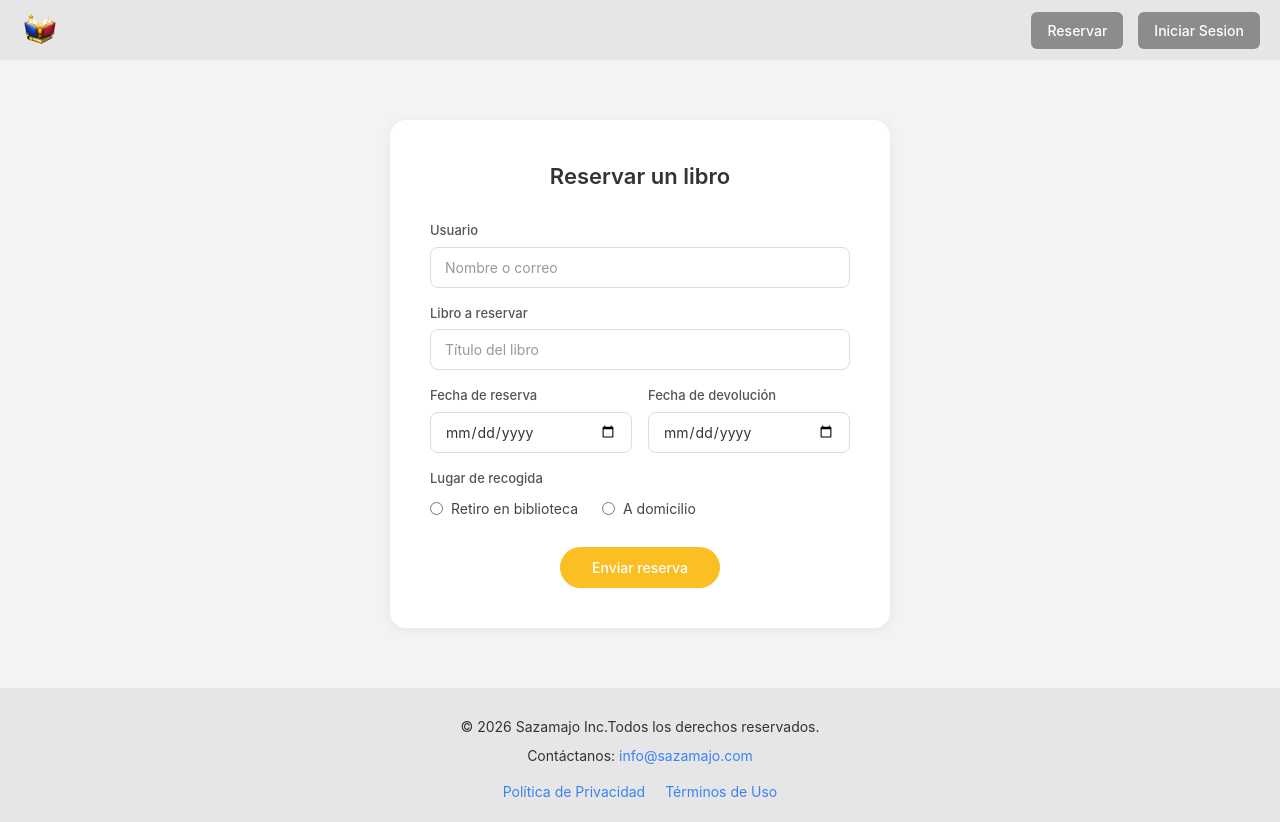
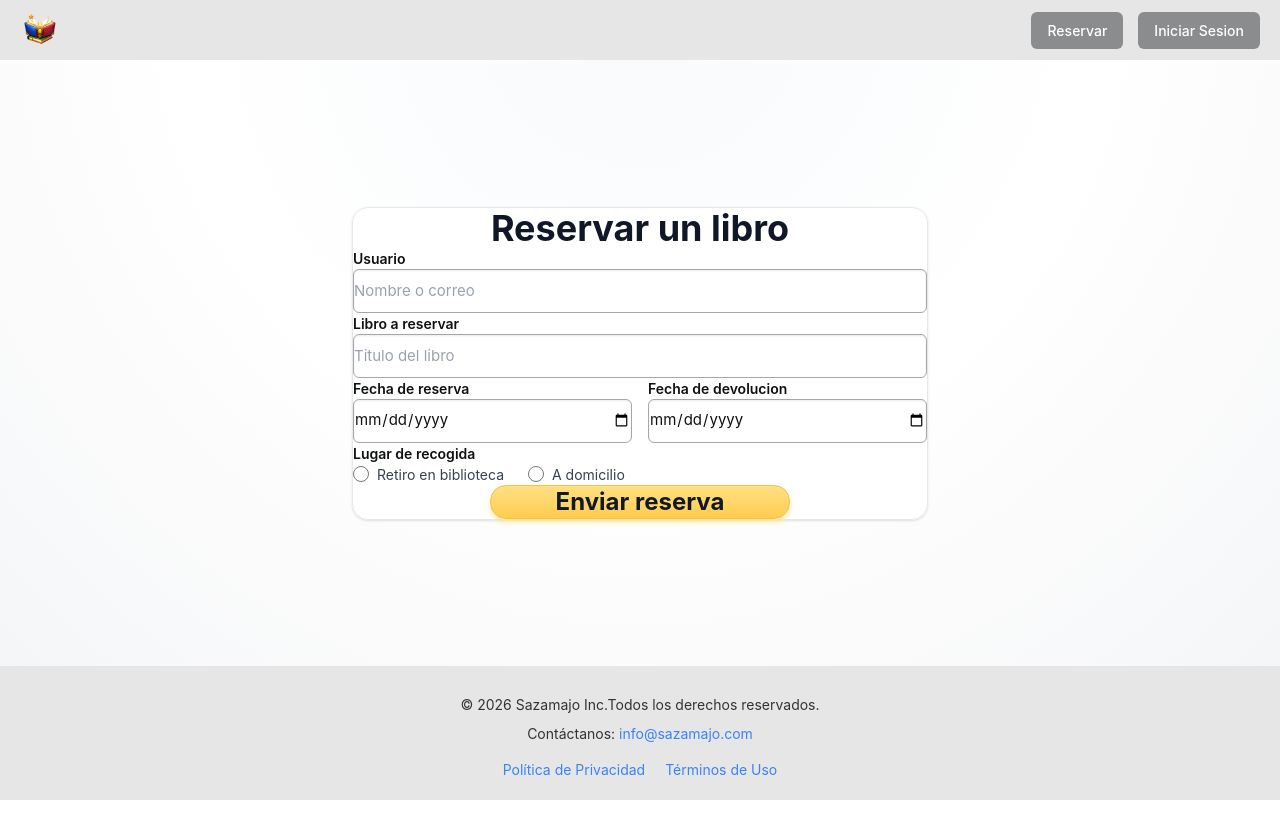
Before and after one commit to Elgrinch01/Proyecto-integrador, a React (Vite) app: page /reserva in a window 1280 px wide. After the commit the page ends 800 px from the top, so only its background shows below. Built offline with nearby package versions, Linux system fonts and the light colour scheme; no server answers.

Commit message:
HU05-HUO6-Index-Mejora en css

```diff
--- a/src/App.css
+++ b/src/App.css
@@ -27,6 +27,29 @@
 .nav-bar-header nav {
   display: flex;
   gap: 15px;
+}
+
+.nav-bar-search {
+  flex: 1;
+  display: flex;
+  justify-content: center;
+  padding: 0 16px;
+}
+
+.nav-bar-search input {
+  width: min(100%, 520px);
+  padding: 10px 15px;
+  border: 1px solid #ccc;
+  border-radius: 25px;
+  font-size: 15px;
+  outline: none;
+  background-color: #ffffff;
+  color: #333333;
+  transition: border-color 0.3s ease;
+}
+
+.nav-bar-search input:focus {
+  border-color: #3b82f6;
 }
 
 .nav-btn {
@@ -162,3 +185,13 @@
 .footer ul li {
   font-size: 14px;
 }
+
+.inicio {
+  min-height: 100vh;
+  display: flex;
+  flex-direction: column;
+}
+
+.inicio-content {
+  flex: 1;
+}
--- a/src/components/NavBarHeader.jsx
+++ b/src/components/NavBarHeader.jsx
@@ -1,12 +1,19 @@
 import { useNavigate } from "react-router-dom";
 
-const NavBarHeader = () => {
+const NavBarHeader = ({ hideButtons = false, showSearch = false }) => {
   const navigate = useNavigate();
 
   return (
     <aside className="nav-bar-header">
       <img src="/src/assets/Logo.png" alt="Logo" />
 
+      {showSearch && (
+        <div className="nav-bar-search">
+          <input type="text" placeholder="Busca tu libro favorito" />
+        </div>
+      )}
+
+      {!hideButtons && (
         <nav>
           <button
             className="nav-btn"
@@ -22,6 +29,7 @@ const NavBarHeader = () => {
             Iniciar Sesion
           </button>
         </nav>
+      )}
     </aside>
   );
 };
--- a/src/pages/Reserva.jsx
+++ b/src/pages/Reserva.jsx
@@ -58,115 +58,102 @@ function Reserva() {
         redirect("Reserva realizada con éxito para " + user.fullName, "/Index", "success")
     }
 
-    const inputStyle = {
-        width: "100%",
-        padding: "9px 14px",
-        border: "1px solid #ddd",
-        borderRadius: "8px",
-        fontSize: "14px",
-        boxSizing: "border-box",
-        outline: "none",
-        fontFamily: "inherit",
-        color: "#333",
-        backgroundColor: "white",
-    }
-
-    const labelStyle = {
-        display: "block",
-        marginBottom: "6px",
-        fontSize: "13px",
-        color: "#555",
-        fontWeight: "500",
-    }
-
-    const fieldStyle = {
-        marginBottom: "16px",
-    }
-
     return (
-        <main className="inicio">
-            <div>
+        <main className="min-h-screen flex flex-col bg-white bg-[radial-gradient(circle_at_top,_#f8fafc_0%,_#ffffff_45%,_#f3f4f6_100%)]">
+            <div className="flex-1 flex flex-col">
                 <header className="header">
                     <div><LogoHeader /></div>
                     <NavBarHeader />
-
                 </header>
 
-                <section style={{
-                    display: "flex",
-                    justifyContent: "center",
-                    padding: "60px 20px",
-                    minHeight: "60vh",
-                    backgroundColor: "#f3f3f3",
-                }}>
-                    <div style={{
-                        backgroundColor: "white",
-                        borderRadius: "16px",
-                        padding: "40px",
-                        width: "100%",
-                        maxWidth: "500px",
-                        boxShadow: "0 2px 12px rgba(0,0,0,0.06)",
-                    }}>
-                        <h2 style={{ textAlign: "center", marginBottom: "28px", fontWeight: "600", fontSize: "22px", color: "#333", marginTop: 0 }}>
+                <section className="flex-1 flex items-center justify-center px-4 py-10">
+                    <div className="w-full max-w-xl rounded-2xl border border-gray-200 bg-white/90 px-6 py-8 shadow-sm backdrop-blur-sm md:px-8">
+                        <h2 className="text-center text-4xl font-bold text-gray-900 mb-10">
                             Reservar un libro
                         </h2>
 
-                        <div style={fieldStyle}>
-                            <label style={labelStyle}>Usuario</label>
-                            <input type="text" placeholder="Nombre o correo" onChange={(e) => setUsuario(e.target.value)} style={inputStyle} />
+                        <div className="space-y-1.5 mb-4">
+                            <label className="block text-[14px] font-semibold text-[#0f1111]">Usuario</label>
+                            <input
+                                type="text"
+                                placeholder="Nombre o correo"
+                                onChange={(e) => setUsuario(e.target.value)}
+                                className="w-full h-11 rounded-md border border-[#a6a6a6] bg-white px-3 text-[15px] text-[#0f1111] placeholder:text-gray-400 shadow-[inset_0_1px_2px_rgba(15,17,17,0.08)] transition focus:outline-none focus:border-[#e77600] focus:ring-3 focus:ring-[#fbd8b4]"
+                            />
                         </div>
 
-                        <div style={fieldStyle}>
-                            <label style={labelStyle}>Libro a reservar</label>
-                            <input type="text" placeholder="Título del libro" onChange={(e) => setLibro(e.target.value)} style={inputStyle} />
+                        <div className="space-y-1.5 mb-4">
+                            <label className="block text-[14px] font-semibold text-[#0f1111]">Libro a reservar</label>
+                            <input
+                                type="text"
+                                placeholder="Titulo del libro"
+                                onChange={(e) => setLibro(e.target.value)}
+                                className="w-full h-11 rounded-md border border-[#a6a6a6] bg-white px-3 text-[15px] text-[#0f1111] placeholder:text-gray-400 shadow-[inset_0_1px_2px_rgba(15,17,17,0.08)] transition focus:outline-none focus:border-[#e77600] focus:ring-3 focus:ring-[#fbd8b4]"
+                            />
                         </div>
 
-                        <div style={{ display: "grid", gridTemplateColumns: "1fr 1fr", gap: "16px", marginBottom: "16px" }}>
-                            <div>
-                                <label style={labelStyle}>Fecha de reserva</label>
-                                <input type="date" onChange={(e) => setFechaReserva(e.target.value)} style={inputStyle} />
+                        <div className="grid grid-cols-1 md:grid-cols-2 gap-4 mb-4">
+                            <div className="space-y-1.5">
+                                <label className="block text-[14px] font-semibold text-[#0f1111]">Fecha de reserva</label>
+                                <input
+                                    type="date"
+                                    onChange={(e) => setFechaReserva(e.target.value)}
+                                    className="w-full h-11 rounded-md border border-[#a6a6a6] bg-white px-3 text-[15px] text-[#0f1111] shadow-[inset_0_1px_2px_rgba(15,17,17,0.08)] transition focus:outline-none focus:border-[#e77600] focus:ring-3 focus:ring-[#fbd8b4]"
+                                />
                             </div>
-                            <div>
-                                <label style={labelStyle}>Fecha de devolución</label>
-                                <input type="date" onChange={(e) => setFechaDevolucion(e.target.value)} style={inputStyle} />
+                            <div className="space-y-1.5">
+                                <label className="block text-[14px] font-semibold text-[#0f1111]">Fecha de devolucion</label>
+                                <input
+                                    type="date"
+                                    onChange={(e) => setFechaDevolucion(e.target.value)}
+                                    className="w-full h-11 rounded-md border border-[#a6a6a6] bg-white px-3 text-[15px] text-[#0f1111] shadow-[inset_0_1px_2px_rgba(15,17,17,0.08)] transition focus:outline-none focus:border-[#e77600] focus:ring-3 focus:ring-[#fbd8b4]"
+                                />
                             </div>
                         </div>
 
-                        <div style={fieldStyle}>
-                            <p style={{ ...labelStyle, marginBottom: "10px" }}>Lugar de recogida</p>
-                            <div style={{ display: "flex", gap: "24px" }}>
-                                <label style={{ display: "flex", alignItems: "center", gap: "8px", fontSize: "14px", color: "#444", cursor: "pointer" }}>
-                                    <input type="radio" name="lugar" value="biblioteca" onChange={() => setLugar("biblioteca")} />
+                        <div className="space-y-2 mb-4">
+                            <p className="text-[14px] font-semibold text-[#0f1111]">Lugar de recogida</p>
+                            <div className="flex flex-col sm:flex-row sm:items-center gap-3 sm:gap-6">
+                                <label className="inline-flex items-center gap-2 text-[14px] text-gray-700 cursor-pointer">
+                                    <input
+                                        type="radio"
+                                        name="lugar"
+                                        value="biblioteca"
+                                        onChange={() => setLugar("biblioteca")}
+                                        className="h-4 w-4 accent-amber-500"
+                                    />
                                     Retiro en biblioteca
                                 </label>
-                                <label style={{ display: "flex", alignItems: "center", gap: "8px", fontSize: "14px", color: "#444", cursor: "pointer" }}>
-                                    <input type="radio" name="lugar" value="domicilio" onChange={() => setLugar("domicilio")} />
+                                <label className="inline-flex items-center gap-2 text-[14px] text-gray-700 cursor-pointer">
+                                    <input
+                                        type="radio"
+                                        name="lugar"
+                                        value="domicilio"
+                                        onChange={() => setLugar("domicilio")}
+                                        className="h-4 w-4 accent-amber-500"
+                                    />
                                     A domicilio
                                 </label>
                             </div>
                         </div>
 
                         {getLugar === "domicilio" && (
-                            <div style={fieldStyle}>
-                                <label style={labelStyle}>Dirección de domicilio</label>
-                                <input type="text" placeholder="Calle 13 #30-45" onChange={(e) => setDireccion(e.target.value)} style={inputStyle} />
+                            <div className="space-y-1.5 mb-4">
+                                <label className="block text-[14px] font-semibold text-[#0f1111]">Direccion de domicilio</label>
+                                <input
+                                    type="text"
+                                    placeholder="Calle 13 #30-45"
+                                    onChange={(e) => setDireccion(e.target.value)}
+                                    className="w-full h-11 rounded-md border border-[#a6a6a6] bg-white px-3 text-[15px] text-[#0f1111] placeholder:text-gray-400 shadow-[inset_0_1px_2px_rgba(15,17,17,0.08)] transition focus:outline-none focus:border-[#e77600] focus:ring-3 focus:ring-[#fbd8b4]"
+                                />
                             </div>
                         )}
 
-                        <div style={{ marginTop: "28px", display: "flex", justifyContent: "center" }}>
+                        <div className="mt-10 flex justify-center">
                             <button
                                 type="button"
                                 onClick={enviarReserva}
-                                style={{
-                                    backgroundColor: "#FBBF24",
-                                    color: "white",
-                                    border: "none",
-                                    borderRadius: "999px",
-                                    padding: "10px 32px",
-                                    fontSize: "14px",
-                                    fontWeight: "500",
-                                    cursor: "pointer",
-                                }}
+                                className="w-full md:w-auto md:min-w-[300px] py-5 px-8 text-2xl rounded-2xl border border-[#f0c14b] bg-gradient-to-b from-[#ffe082] to-[#ffcc4d] text-[#111827] font-bold shadow-md shadow-amber-200/70 transition-all duration-300 hover:-translate-y-0.5 hover:from-[#ffd760] hover:to-[#f6be2d] hover:shadow-lg hover:shadow-amber-300/70 focus:outline-none focus:ring-4 focus:ring-amber-200 active:translate-y-0"
                             >
                                 Enviar reserva
                             </button>
```
Also changed, not shown: src/pages/Index.jsx (+3 -6 lines), src/pages/Login.jsx (+15 -23 lines). Lines whose indentation alone changed are shown as unchanged.
